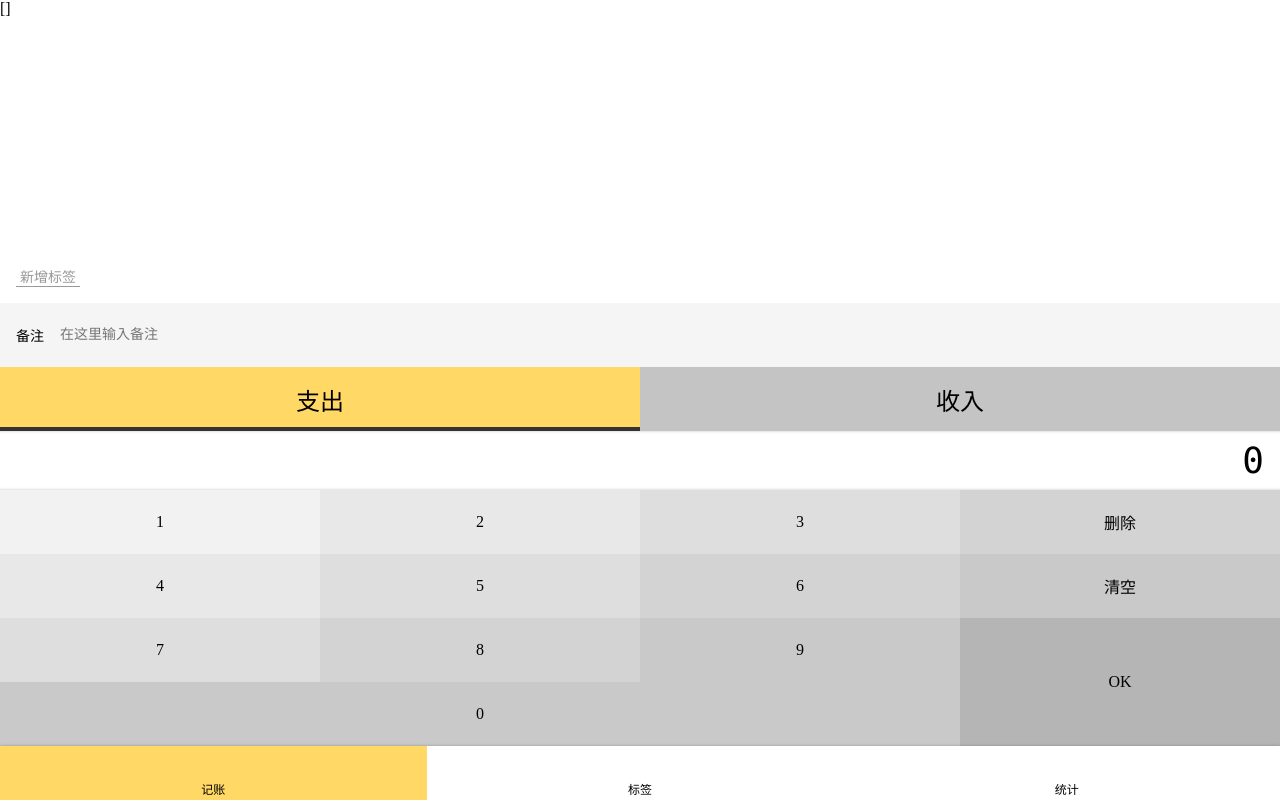
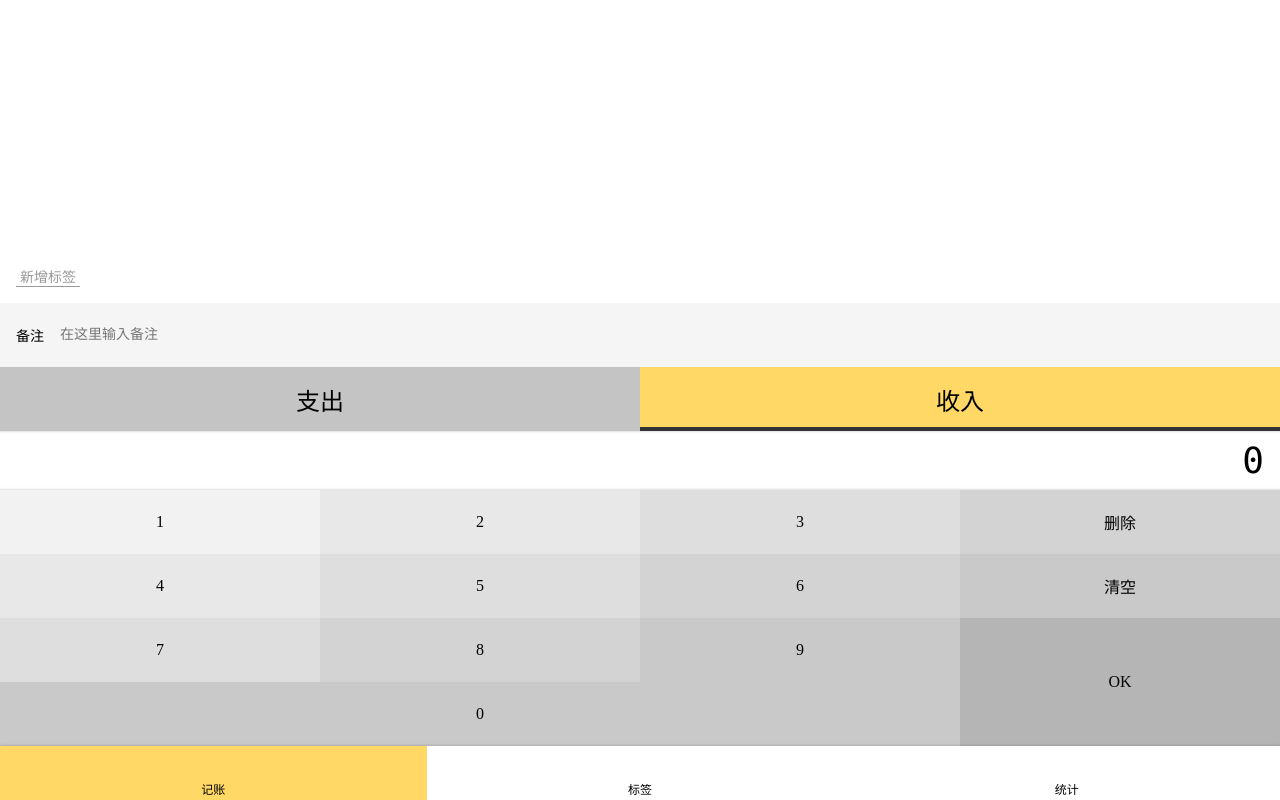
Before and after one commit to hanzeyang0217/more-money, a Vue app: page /#/money in a window 1280 px wide. Built offline with nearby package versions, Linux system fonts and the light colour scheme.

Commit message:
创建公共组件selectTab 回传被选择的key 支持data直接设定默认被选择

```diff
--- /dev/null
+++ b/src/components/Common/SelectTab.vue
@@ -0,0 +1,73 @@
+<template>
+  <ul class="tabs">
+    <li v-for="item in tabData"
+        :key="item.key"
+        @click="selectTab(item.key)"
+        :class="liClass(item)">
+      {{item.name}}
+    </li>
+  </ul>
+</template>
+
+<script lang="js">
+  export default {
+    name: "SelectTab",
+    props: {
+      tabData: Array,
+      selectedKey: String
+    },
+    methods: {
+      liClass(item) {
+        return {
+          selected: item.key === this.selectedKey
+        }
+      },
+      selectTab(key) {
+        this.$emit('update:selectedKey', key)
+      }
+    },
+    created() {
+      Array.from(this.tabData).forEach(item => {
+        if (item.defaultSelected === true) {
+          this.$emit('update:selectedKey', item.key)
+        }
+      })
+    }
+  }
+</script>
+
+<style lang="scss" scoped>
+  @import "~@/assets/style/helper.scss";
+
+  .tabs {
+    display: flex;
+    justify-content: space-around;
+    text-align: center;
+    background: #c4c4c4;
+    font-size: 18px;
+
+    > li {
+      cursor: pointer;
+      flex-grow: 1;
+      height: 48px;
+      display: flex;
+      justify-content: center;
+      align-items: center;
+      position: relative;
+
+      &.selected {
+        background-color: $color-highlight;
+      }
+
+      &.selected::after {
+        content: '';
+        position: absolute;
+        bottom: 0;
+        left: 0;
+        width: 100%;
+        height: 4px;
+        background: #333;
+      }
+    }
+  }
+</style>
--- a/src/components/Money/Tags.vue
+++ b/src/components/Money/Tags.vue
@@ -22,10 +22,11 @@
     methods: {
       selectTag(tag) {
         this.$emit('update:selectedTag', tag)
+      },
+
+      createTag() {
+        this.$emit('update:createTag')
       }
-    },
-    createTag() {
-      this.$emit('update:createTag')
     }
   }
 </script>
--- a/src/views/Money.vue
+++ b/src/views/Money.vue
@@ -1,20 +1,19 @@
 <template>
   <Layout>
-    {{recordList}}
     <Tags :tags="tags" @update:createTag="createTag" :selectedTag.sync="record.selectedTag"/>
     <Notes :inputNotes.sync="record.inputNotes"/>
-    <Types :selectedType.sync="record.selectedType"/>
+    <SelectTab class="tabType" :tabData="tabTypeData" :selectedKey.sync="record.selectedType"/>
     <NumberPad :inputAmount.sync="record.inputAmount" @update:addRecord="addRecord"/>
   </Layout>
 </template>
 
 <script lang="js">
   import NumberPad from '@/components/Money/NumberPad'
-  import Types from '@/components/Money/Types'
   import Notes from '@/components/Money/Notes'
   import Tags from '@/components/Money/Tags'
   import tagListModel from '@/Models/tagListModel'
   import recordListModel from '@/Models/recordListModel'
+  import SelectTab from '@/components/Common/SelectTab'
 
   /**
    * 数据迁移 数据库更新
@@ -35,7 +34,7 @@
 
   export default {
     name: "Money",
-    components: {Tags, Notes, Types, NumberPad},
+    components: {SelectTab, Tags, Notes, NumberPad},
     data() {
       return {
         tags: tagListModel.fetch(),
@@ -46,13 +45,27 @@
           inputAmount: '0',
           saveAt: new Date()
         },
-        recordList: []
+        recordList: [],
+        tabTypeData: [
+          {
+            key: '-',
+            name: '支出',
+          },
+          {
+            key: '+',
+            name: '收入',
+            defaultSelected: true
+          }
+        ]
       }
     },
     methods: {
       addRecord: function () {
-        const cloneRecord = JSON.parse(JSON.stringify(this.record))
-        this.recordList = recordListModel.addRecord(cloneRecord)
+        if (this.record.inputAmount !== 0) {
+          const cloneRecord = JSON.parse(JSON.stringify(this.record))
+          this.recordList = recordListModel.addRecord(cloneRecord)
+
+        }
       },
       createTag() {
         this.tags = tagListModel.createTag()
@@ -62,4 +75,10 @@
 </script>
 
 <style lang="scss" scoped>
+  ::v-deep .tabType{
+    > li {
+      height: 64px;
+      font-size: 24px;
+    }
+  }
 </style>
--- a/src/views/Statistics.vue
+++ b/src/views/Statistics.vue
@@ -1,17 +1,83 @@
 <template>
   <Layout>
+    <SelectTab class="tabType" :tabData="tabTypeData"/>
+    <SelectTab :tabData="tabData"/>
 
+    <ul>
+      <li class="record" v-for="record in recordList" :key="record.id">
+        <div>
+          <span>日期</span>
+          <span>
+            {{record.record.saveAt}}
+          </span>
+        </div>
+        <div>
+          <span>
+            {{record.record.selectedTag.name}}
+          </span>
+          <span>
+            {{record.record.inputNotes}}
+          </span>
+          <span>
+            {{record.record.inputAmount}}
+          </span>
+        </div>
+      </li>
+    </ul>
   </Layout>
 
 
 </template>
 
 <script lang="js">
+  import recordListModel from '@/Models/recordListModel'
+  import SelectTab from '@/components/Common/SelectTab'
+
   export default {
     name: "Statistics",
+    components: {SelectTab},
+    data() {
+      return {
+        recordList: recordListModel.fetch(),
+        selectedType: '-',
+        selectedTab: 'day',
+        tabData: [
+          {
+            key: 'day',
+            name: '日',
+            defaultSelected: true
+          },
+          {
+            key: 'month',
+            name: '月'
+          },
+          {
+            key: 'year',
+            name: '年'
+          },
+        ],
+        tabTypeData: [
+          {
+            key: '-',
+            name: '支出',
+            defaultSelected: true
+          },
+          {
+            key: '+',
+            name: '收入'
+          }
+        ]
+      }
+    }
   }
 </script>
 
 <style lang="scss" scoped>
+  ::v-deep .tabType{
+    > li {
+      height: 64px;
+      font-size: 24px;
+    }
+  }
 
 </style>
```
